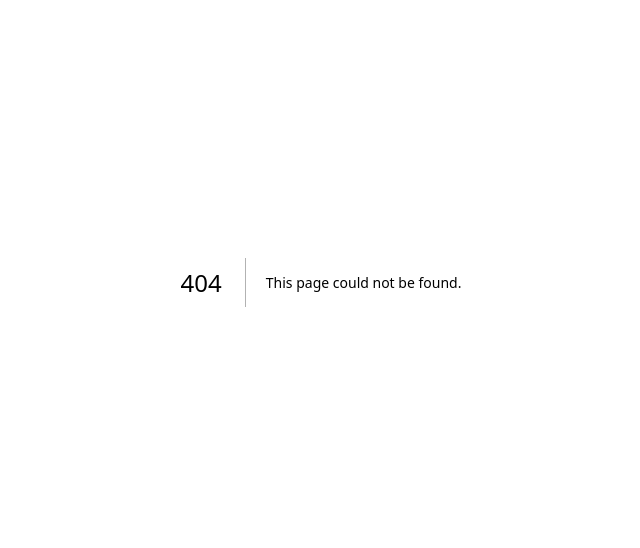
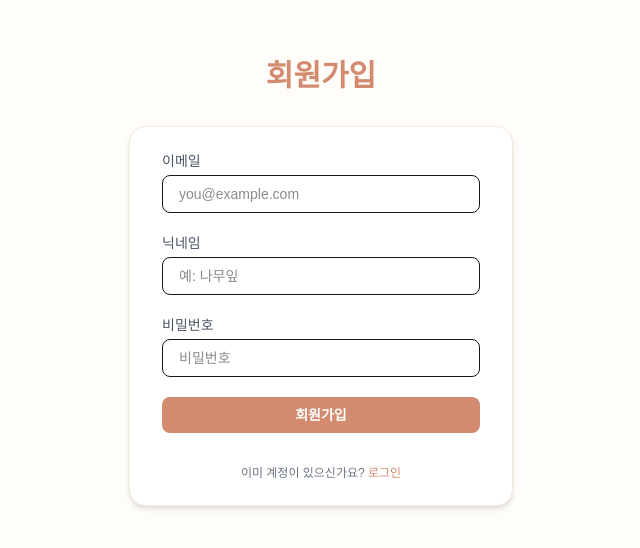
Before and after one commit to Meeting-NewPeople/Frontend, a Next.js app: page /signup in a window 1280 px wide. Before the commit this address had no page. Shown: the part 118-666 px from the top of the page, without its empty margins (319-959 px from the left). Built offline with nearby package versions, Linux system fonts and the light colour scheme.

Commit message:
로그인, 회원가입 화면 제작 완료

```diff
--- /dev/null
+++ b/src/app/components/TopNav.tsx
@@ -0,0 +1,20 @@
+// components/TopNav.tsx
+"use client";
+
+import { useRouter } from "next/navigation";
+
+export default function TopNav() {
+  const router = useRouter();
+
+  return (
+    <header className="w-full bg-white border-b border-[#F5E9DA] px-6 py-4 flex justify-between items-center shadow-sm fixed top-0 left-0 right-0 z-50">
+      <h1 className="text-xl font-bold text-[#D38B70]">Quokka</h1>
+      <button
+        onClick={() => router.push("/login")}
+        className="text-sm bg-[#D38B70] text-white px-4 py-1.5 rounded-full hover:bg-[#c5775e] transition"
+      >
+        로그인
+      </button>
+    </header>
+  );
+}
--- /dev/null
+++ b/src/app/login/page.tsx
@@ -0,0 +1,69 @@
+"use client";
+
+import { useState } from "react";
+
+export default function LoginPage() {
+  const [email, setEmail] = useState("");
+  const [password, setPassword] = useState("");
+
+  const handleLogin = (e: React.FormEvent) => {
+    e.preventDefault();
+    alert(`로그인 시도: ${email}`);
+    // 실제 로그인 로직은 여기서 처리
+  };
+
+  return (
+    <div className="min-h-screen flex flex-col justify-center items-center bg-[#FFFDF9] px-4">
+      <h1 className="text-3xl font-bold text-[#D38B70] mb-8">Quokka 로그인</h1>
+
+      <form
+        onSubmit={handleLogin}
+        className="bg-white shadow-md rounded-2xl w-full max-w-sm px-8 py-6 space-y-5 border border-[#F5E9DA]"
+      >
+        <div>
+          <label className="block text-sm font-medium text-gray-600 mb-1">
+            이메일
+          </label>
+          <input
+            type="email"
+            value={email}
+            onChange={(e) => setEmail(e.target.value)}
+            className="w-full px-4 py-2 border rounded-lg focus:outline-none focus:ring-2 focus:ring-[#D38B70] text-sm"
+            placeholder="you@example.com"
+            required
+          />
+        </div>
+
+        <div>
+          <label className="block text-sm font-medium text-gray-600 mb-1">
+            비밀번호
+          </label>
+          <input
+            type="password"
+            value={password}
+            onChange={(e) => setPassword(e.target.value)}
+            className="w-full px-4 py-2 border rounded-lg focus:outline-none focus:ring-2 focus:ring-[#D38B70] text-sm"
+            placeholder="비밀번호"
+            required
+          />
+        </div>
+
+        <button
+          type="submit"
+          className="w-full bg-[#D38B70] text-white py-2 rounded-lg text-sm font-semibold hover:bg-[#c5775e] transition"
+        >
+          로그인
+        </button>
+
+        <div className="text-center text-xs text-gray-500 mt-3">
+          <a href="/signup" className="hover:underline mr-3">
+            회원가입
+          </a>
+          <a href="#" className="hover:underline">
+            비밀번호 찾기
+          </a>
+        </div>
+      </form>
+    </div>
+  );
+}
--- a/src/app/page.tsx
+++ b/src/app/page.tsx
@@ -1,12 +1,17 @@
+import TopNav from "./components/TopNav";
 import CardSlider from "./components/CardSlider";
 import BottomNav from "./components/BottomNav";
 
 export default function Home() {
   return (
-    <main className="min-h-screen bg-[#FFFDF9] pb-20">
-      <h1 className="text-3xl text-[#D38B70] font-bold text-center pt-10">
+    <main className="min-h-screen bg-[#FFFDF9] pt-20 pb-20">
+      {/* 상단 네비게이션 */}
+      <TopNav />
+
+      {/* 본문 */}
+      <h2 className="text-2xl text-[#D38B70] font-semibold text-center mb-4">
         Meeting New Friends
-      </h1>
+      </h2>
       <CardSlider />
       <BottomNav />
     </main>
--- /dev/null
+++ b/src/app/signup/page.tsx
@@ -0,0 +1,85 @@
+"use client";
+
+import { useState } from "react";
+import { useRouter } from "next/navigation";
+
+export default function SignUpPage() {
+  const [email, setEmail] = useState("");
+  const [nickname, setNickname] = useState("");
+  const [password, setPassword] = useState("");
+  const router = useRouter();
+
+  const handleSignUp = (e: React.FormEvent) => {
+    e.preventDefault();
+    alert(`회원가입 정보: ${email}, ${nickname}`);
+    // 실제 회원가입 처리 로직은 여기에
+    router.push("/login"); // 회원가입 후 로그인 페이지로 이동
+  };
+
+  return (
+    <div className="min-h-screen flex flex-col justify-center items-center bg-[#FFFDF9] px-4">
+      <h1 className="text-3xl font-bold text-[#D38B70] mb-8">회원가입</h1>
+
+      <form
+        onSubmit={handleSignUp}
+        className="bg-white shadow-md rounded-2xl w-full max-w-sm px-8 py-6 space-y-5 border border-[#F5E9DA]"
+      >
+        <div>
+          <label className="block text-sm font-medium text-gray-600 mb-1">
+            이메일
+          </label>
+          <input
+            type="email"
+            value={email}
+            onChange={(e) => setEmail(e.target.value)}
+            required
+            className="w-full px-4 py-2 border rounded-lg focus:outline-none focus:ring-2 focus:ring-[#D38B70] text-sm"
+            placeholder="you@example.com"
+          />
+        </div>
+
+        <div>
+          <label className="block text-sm font-medium text-gray-600 mb-1">
+            닉네임
+          </label>
+          <input
+            type="text"
+            value={nickname}
+            onChange={(e) => setNickname(e.target.value)}
+            required
+            className="w-full px-4 py-2 border rounded-lg focus:outline-none focus:ring-2 focus:ring-[#D38B70] text-sm"
+            placeholder="예: 나무잎"
+          />
+        </div>
+
+        <div>
+          <label className="block text-sm font-medium text-gray-600 mb-1">
+            비밀번호
+          </label>
+          <input
+            type="password"
+            value={password}
+            onChange={(e) => setPassword(e.target.value)}
+            required
+            className="w-full px-4 py-2 border rounded-lg focus:outline-none focus:ring-2 focus:ring-[#D38B70] text-sm"
+            placeholder="비밀번호"
+          />
+        </div>
+
+        <button
+          type="submit"
+          className="w-full bg-[#D38B70] text-white py-2 rounded-lg text-sm font-semibold hover:bg-[#c5775e] transition"
+        >
+          회원가입
+        </button>
+
+        <div className="text-center text-xs text-gray-500 mt-3">
+          이미 계정이 있으신가요?{" "}
+          <a href="/login" className="text-[#D38B70] hover:underline">
+            로그인
+          </a>
+        </div>
+      </form>
+    </div>
+  );
+}
```
